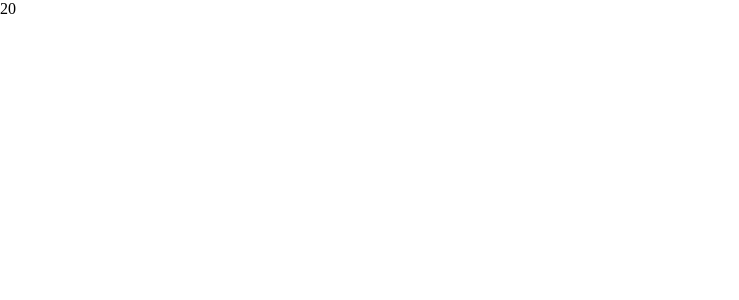
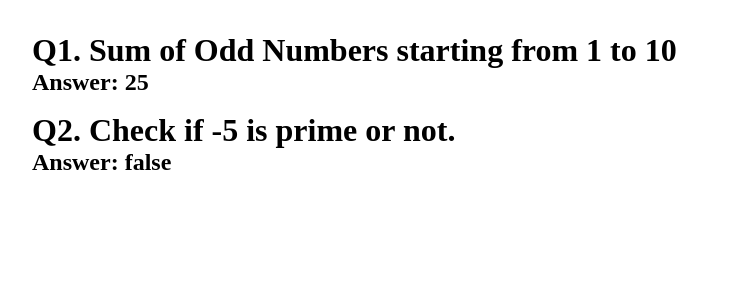
Before and after one commit to steamnp/bfs45, a React (Vite) app: page / in a window 1280 px wide. Shown: the top 300 px of the page, without its empty margins (0-739 px from the left). Built offline with nearby package versions, Linux system fonts and the light colour scheme.

Commit message:
add odd number and check prime number

```diff
--- /dev/null
+++ b/src/pages/assignment.jsx
@@ -0,0 +1,54 @@
+import style from "../styles/assignment.module.css";
+
+function Assignment() {
+  //sum of odd number
+
+  const numArr = [1, 2, 3, 4, 5, 6, 7, 8, 9, 10];
+  let sumOfOdd = 0;
+
+  numArr.map((each) => {
+    if (each % 2 !== 0) {
+      sumOfOdd += each;
+    }
+  });
+  console.log(sumOfOdd);
+
+  // prime number. return true if prime, false otherwise.
+  function isPrime(num) {
+    console.log(num);
+    if (num <= 1) {
+      return false;
+    }
+
+    for (let i = 2; i < num / 2; i++) {
+      // O(sqrt(n))
+      if (num % i === 0) {
+        return false;
+      }
+    }
+    return true;
+  }
+
+  const num = -5;
+
+  const result = isPrime(num) === true ? "true" : "false";
+  console.log(result);
+
+  return (
+    <div className={style.outerDiv}>
+      <div className={style.quesAnsDiv}>
+        <h1>
+          Q1. Sum of Odd Numbers starting from {numArr[0]} to{" "}
+          {numArr[numArr.length - 1]}
+        </h1>
+        <h2>Answer: {sumOfOdd}</h2>
+      </div>
+      <div className={style.quesAnsDiv}>
+        <h1>Q2. Check if {num} is prime or not.</h1>
+        <h2>Answer: {result}</h2>
+      </div>
+    </div>
+  );
+}
+
+export default Assignment;
--- /dev/null
+++ b/src/styles/assignment.module.css
@@ -0,0 +1,10 @@
+.outerDiv {
+  display: flex;
+  justify-content: center;
+  flex-direction: column;
+  padding: 2rem;
+}
+
+.quesAnsDiv {
+  margin-bottom: 1rem;
+}
```
Also changed, not shown: src/main.jsx (+6 -2 lines).
